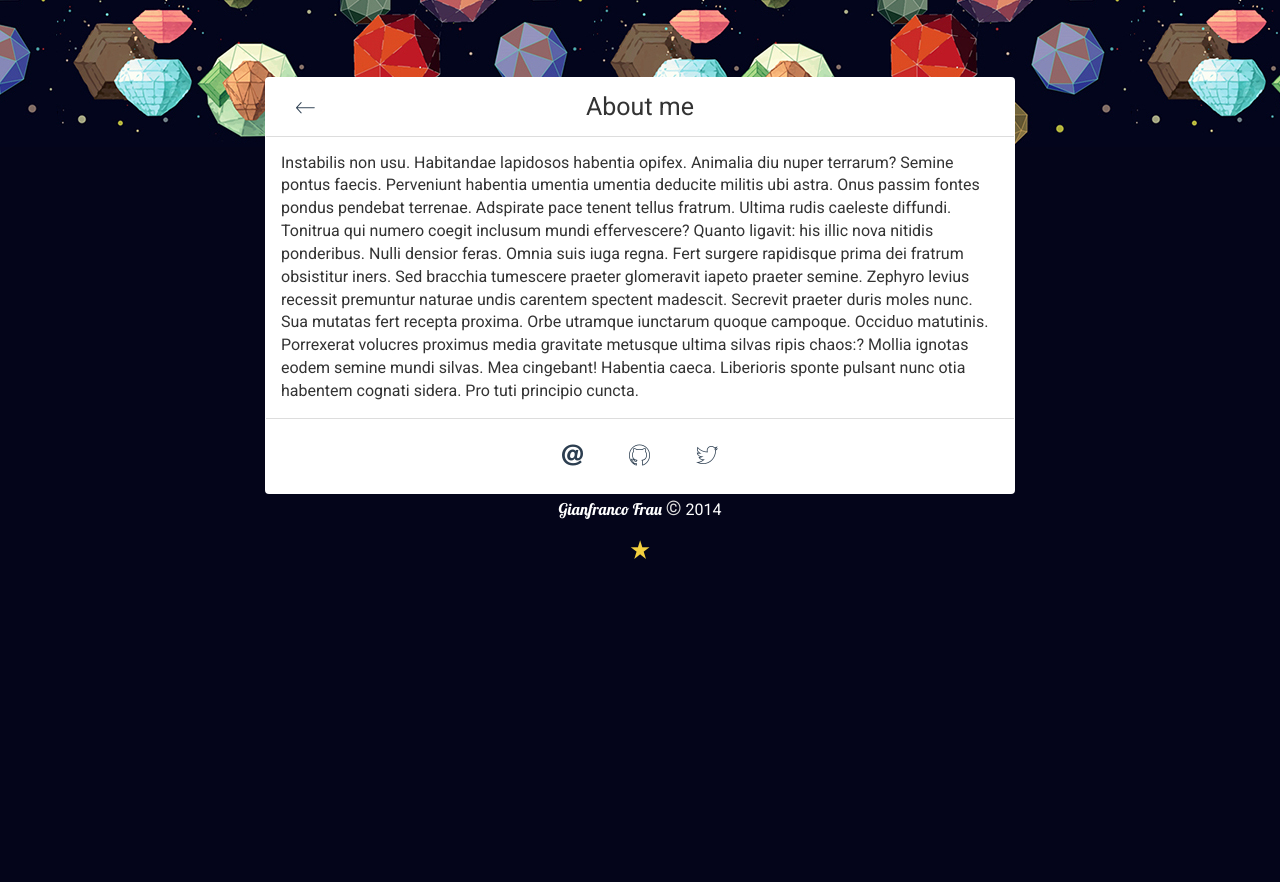
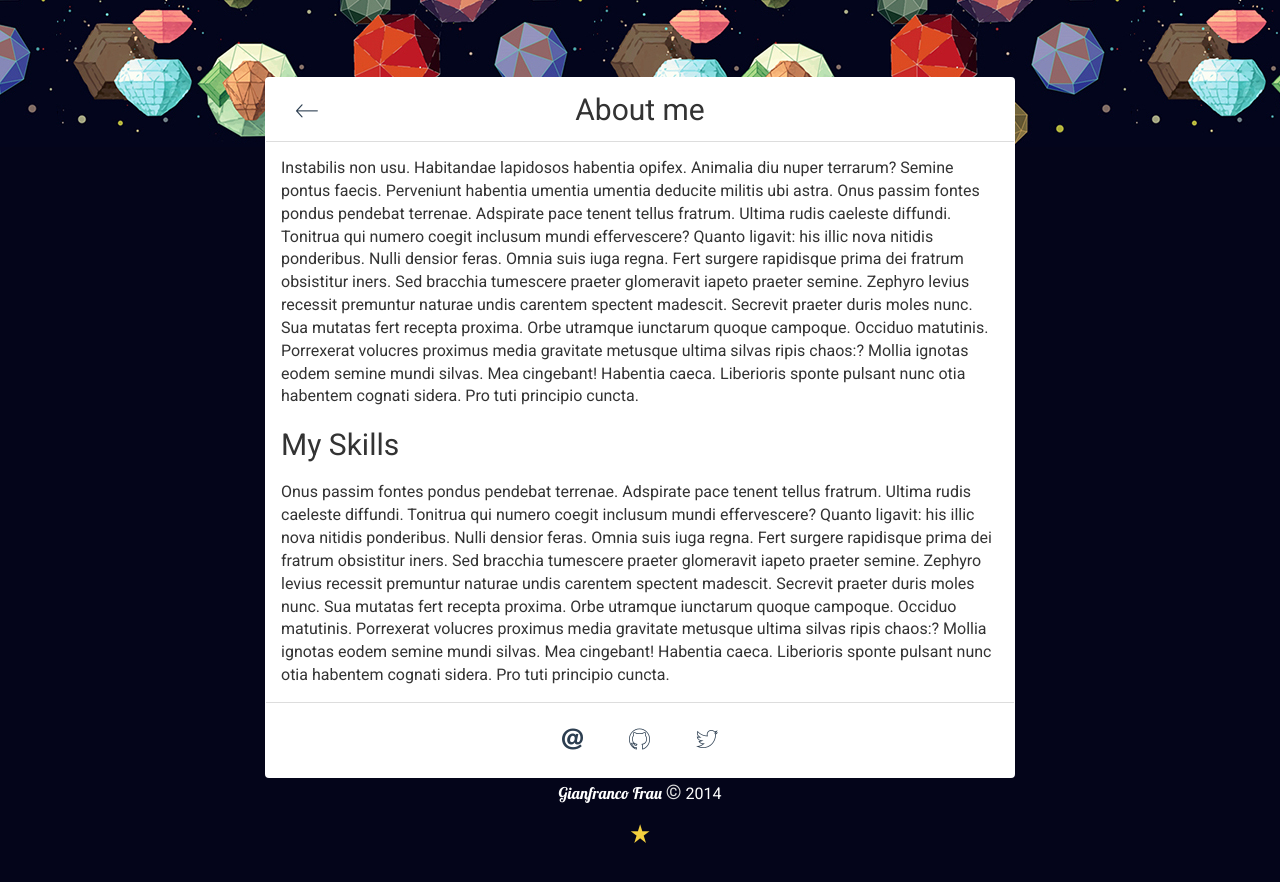
Before and after one commit to GianfrancoFrau/GianfrancoFrau.github.io, a Jekyll site: the page built from about/index.html, in a window 1280 px wide. Shown: the top 882 px of the page. Built offline with Jekyll 4.4.1, drawn with Linux system fonts in a browser that asks for light colours; some web fonts are replaced.

Commit message:
backbone about page done

```diff
--- a/about/index.html
+++ b/about/index.html
@@ -24,6 +24,18 @@ permalink: /about/
 					Sua mutatas fert recepta proxima. Orbe utramque iunctarum quoque campoque. Occiduo matutinis. Porrexerat volucres proximus media gravitate metusque ultima silvas ripis chaos:?
 
 					Mollia ignotas eodem semine mundi silvas. Mea cingebant! Habentia caeca. Liberioris sponte pulsant nunc otia habentem cognati sidera. Pro tuti principio cuncta.
+
+					<h2>My Skills</h2>
+
+					Onus passim fontes pondus pendebat terrenae. Adspirate pace tenent tellus fratrum. Ultima rudis caeleste diffundi. Tonitrua qui numero coegit inclusum mundi effervescere?
+
+					Quanto ligavit: his illic nova nitidis ponderibus. Nulli densior feras. Omnia suis iuga regna. Fert surgere rapidisque prima dei fratrum obsistitur iners.
+
+					Sed bracchia tumescere praeter glomeravit iapeto praeter semine. Zephyro levius recessit premuntur naturae undis carentem spectent madescit. Secrevit praeter duris moles nunc.
+
+					Sua mutatas fert recepta proxima. Orbe utramque iunctarum quoque campoque. Occiduo matutinis. Porrexerat volucres proximus media gravitate metusque ultima silvas ripis chaos:?
+
+					Mollia ignotas eodem semine mundi silvas. Mea cingebant! Habentia caeca. Liberioris sponte pulsant nunc otia habentem cognati sidera. Pro tuti principio cuncta.
 				</div>
 				<div id="contacts-box" class="text-center">
 			      <a href="#" title="Get in touch!"><i class="ion-at"></i></a>
--- a/assets/css/main.css
+++ b/assets/css/main.css
@@ -119,7 +119,7 @@ a:hover {
   position: absolute;
   top: 0;
   left: 0;
-  font-size: 30px;
+  font-size: 35px;
   display: block;
   padding: 10px 30px;
 }
@@ -138,11 +138,15 @@ a:hover {
 #about-title {
   margin: 0;
   padding: 15px 0;
-  font-size: 25px;
+  font-size: 30px;
 }
 #about-content {
   padding: 15px;
   border-bottom: 1px solid #ddd;
+}
+#about-content h2 {
+  margin: 0;
+  padding: 20px 0;
 }
 @media (max-width: 767px) {
   .content {
```
